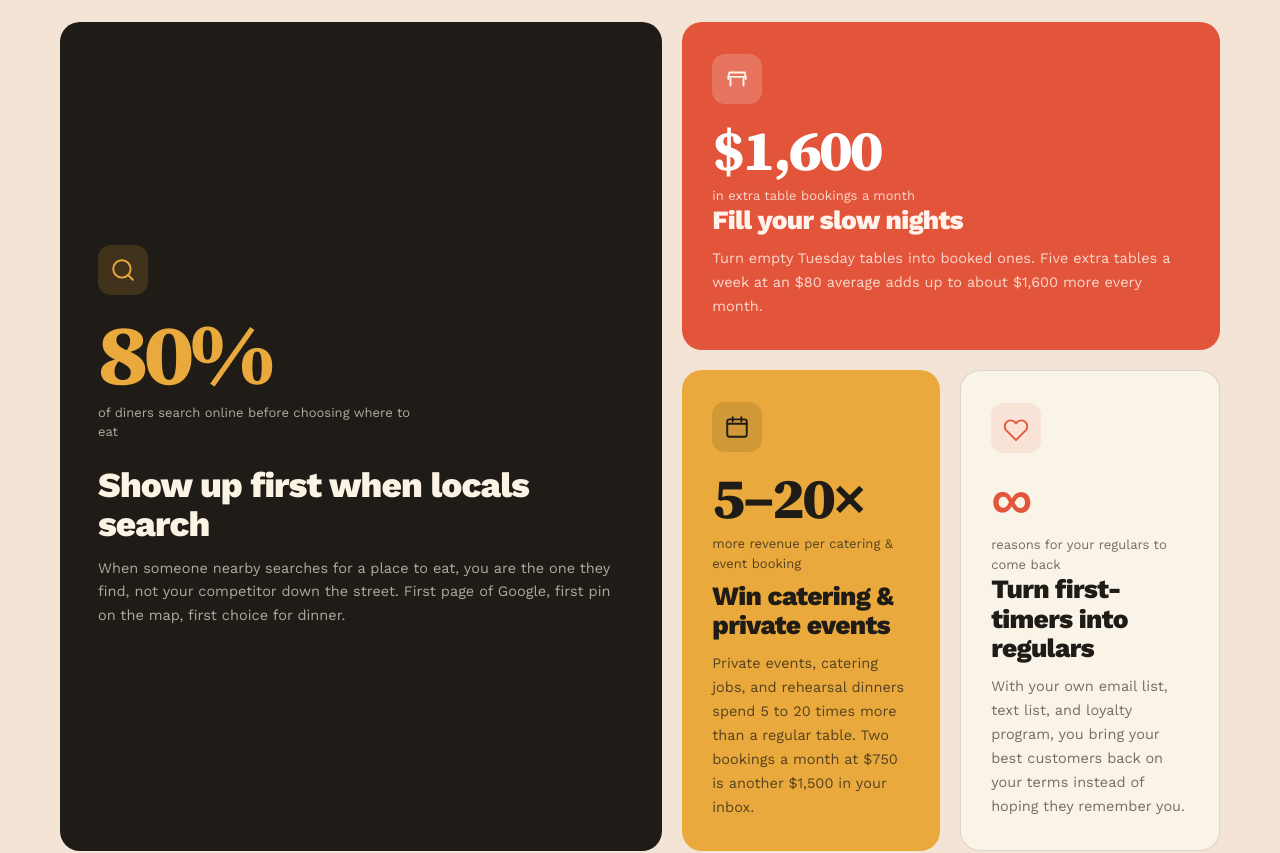
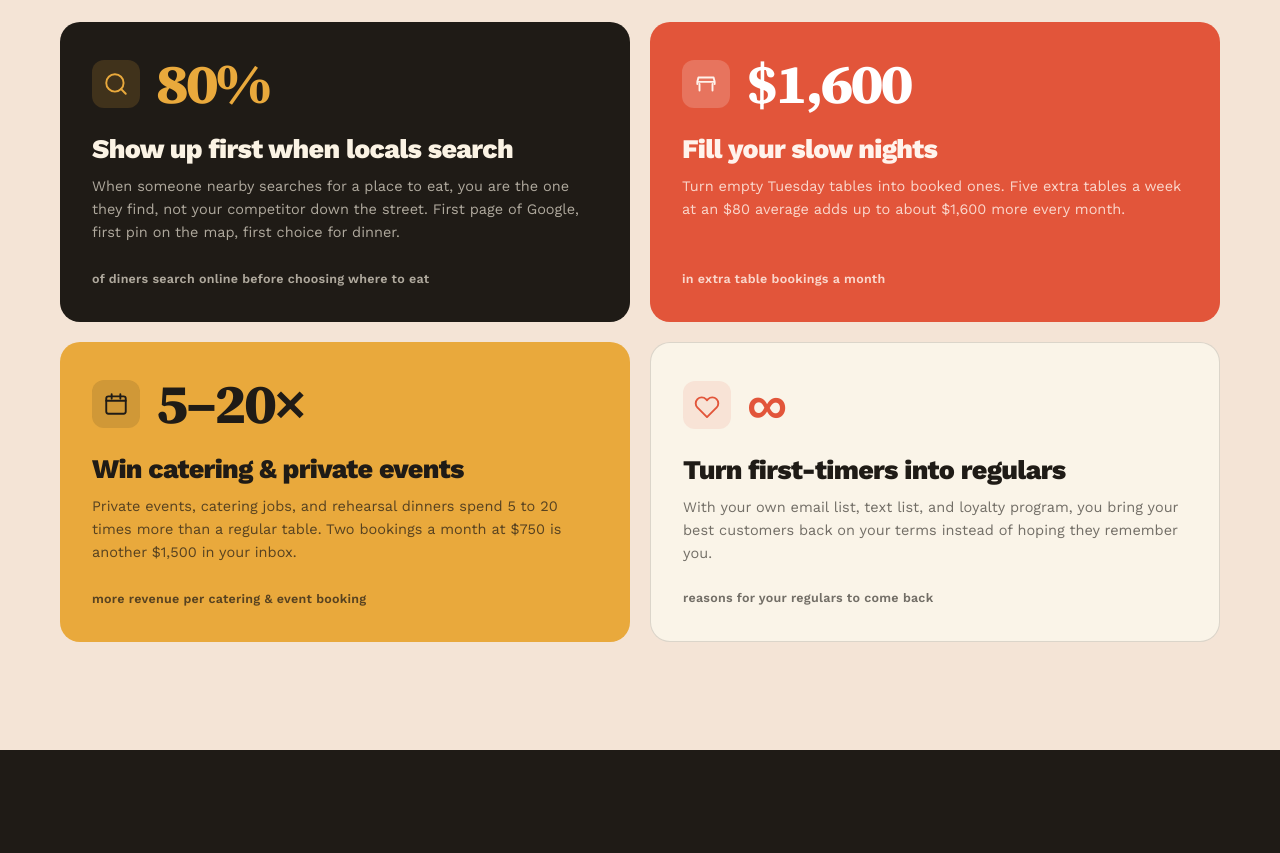
Before and after one commit to MainStreetGrowth/mainstreetgrowth, a Next.js app: page /outcomes in a window 1280 px wide. Shown: the part 1220-2073 px from the top of the page. Built offline with nearby package versions, Linux system fonts and the light colour scheme.

Commit message:
Outcomes: replace lopsided bento with balanced 2x2 equal-tile grid

```diff
--- a/app/outcomes/page.tsx
+++ b/app/outcomes/page.tsx
@@ -227,37 +227,39 @@ export default function Outcomes() {
     marginBottom: 5, letterSpacing: "0.06em",
   };
 
-  const renderTile = (o: Outcome, i: number, extra: React.CSSProperties = {}, center = false) => {
+  const renderTile = (o: Outcome, i: number) => {
     const t = tileColors(o.fill);
     const Icon = o.icon;
-    const feat = o.fill === "ink";
     return (
       <div key={o.title} className={`lift reveal reveal-delay-${i}`} style={{
         background: t.bg, color: t.text, border: t.border,
-        borderRadius: 20, padding: isMobile ? "30px 26px" : feat ? "40px 38px" : "32px 30px",
+        borderRadius: 20, padding: isMobile ? "28px 24px" : "34px 32px",
+        minHeight: isMobile ? "auto" : 300,
         display: "flex", flexDirection: "column",
-        justifyContent: center ? "center" : "flex-start",
-        ...extra,
       }}>
+        <div style={{ display: "flex", alignItems: "center", gap: 16, marginBottom: 22 }}>
           <div style={{
-          width: 50, height: 50, borderRadius: 13, marginBottom: 20,
+            width: 48, height: 48, borderRadius: 12, flexShrink: 0,
             display: "flex", alignItems: "center", justifyContent: "center",
             background: t.iconBg, color: t.iconColor,
           }}>
             <Icon />
           </div>
           <div className="font-display" style={{
-          fontSize: feat ? "clamp(3.6rem,7vw,5.4rem)" : "clamp(2.6rem,4.6vw,3.6rem)",
-          fontWeight: 800, color: t.stat, letterSpacing: "-0.045em",
-          lineHeight: 0.9, marginBottom: 10,
+            fontSize: "clamp(2.6rem,4.4vw,3.6rem)", fontWeight: 800,
+            color: t.stat, letterSpacing: "-0.045em", lineHeight: 1,
           }}>{o.stat}</div>
-        <div style={{ fontSize: 13, color: t.sub, lineHeight: 1.5, maxWidth: 320, marginBottom: feat ? 24 : 0 }}>{o.statLabel}</div>
+        </div>
         <h3 style={{
-          fontSize: feat ? "clamp(1.7rem,2.8vw,2.2rem)" : "clamp(1.3rem,2.1vw,1.65rem)",
-          fontWeight: 800, color: t.text, letterSpacing: "-0.025em",
-          lineHeight: 1.12, margin: feat ? "0 0 12px" : "auto 0 12px",
+          fontSize: "clamp(1.35rem,2.1vw,1.75rem)", fontWeight: 800,
+          color: t.text, letterSpacing: "-0.025em", lineHeight: 1.15, margin: "0 0 10px",
         }}>{o.title}</h3>
-        <p style={{ fontSize: 14.5, lineHeight: 1.65, margin: 0, color: t.sub }}>{o.body}</p>
+        <p style={{ fontSize: 14.5, lineHeight: 1.6, margin: 0, color: t.sub }}>{o.body}</p>
+        <div style={{
+          marginTop: "auto", paddingTop: 18,
+          fontSize: 12.5, fontWeight: 600, letterSpacing: "0.02em",
+          color: t.sub, lineHeight: 1.45,
+        }}>{o.statLabel}</div>
       </div>
     );
   };
@@ -394,25 +396,14 @@ export default function Outcomes() {
               </h2>
             </div>
 
-            {/* Bento: feature tile + right stack; single column on mobile */}
-            {isMobile ? (
-              <div style={{ display: "flex", flexDirection: "column", gap: 16 }}>
+            {/* Outcomes: balanced 2×2 grid (single column on mobile) */}
+            <div style={{
+              display: "grid",
+              gridTemplateColumns: isMobile ? "1fr" : "1fr 1fr",
+              gap: isMobile ? 16 : 20,
+            }}>
               {OUTCOMES.map((o, i) => renderTile(o, i))}
             </div>
-            ) : (
-              <div style={{ display: "flex", gap: 20, alignItems: "stretch" }}>
-                <div style={{ flex: "1.12 1 0", display: "flex" }}>
-                  {renderTile(OUTCOMES[0], 0, { flex: 1 }, true)}
-                </div>
-                <div style={{ flex: "1 1 0", display: "flex", flexDirection: "column", gap: 20 }}>
-                  {renderTile(OUTCOMES[1], 1, { flex: 1 })}
-                  <div style={{ display: "flex", gap: 20, flex: 1 }}>
-                    {renderTile(OUTCOMES[2], 2, { flex: 1 })}
-                    {renderTile(OUTCOMES[3], 3, { flex: 1 })}
-                  </div>
-                </div>
-              </div>
-            )}
           </div>
         </section>
 
```
Lines whose indentation alone changed are shown as unchanged.
